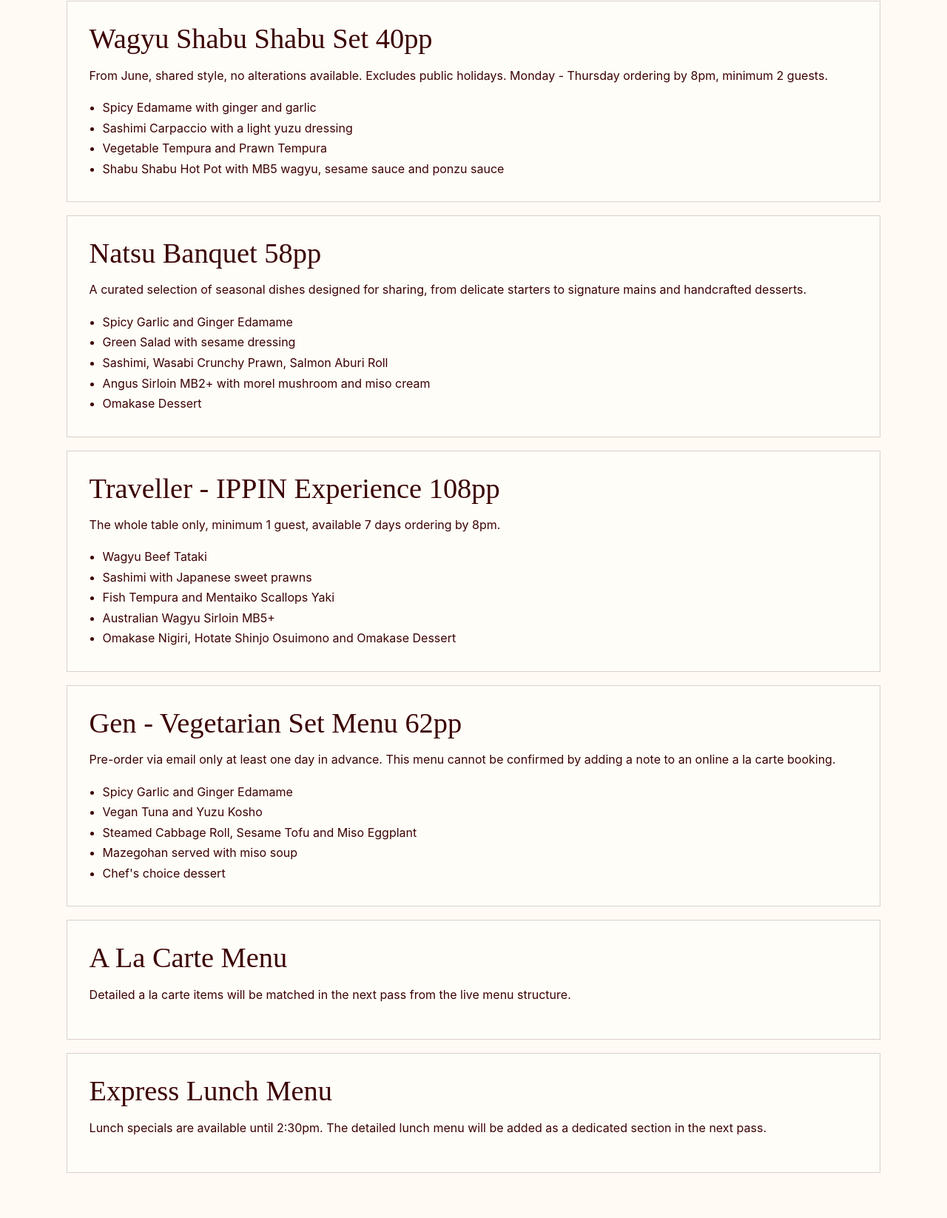
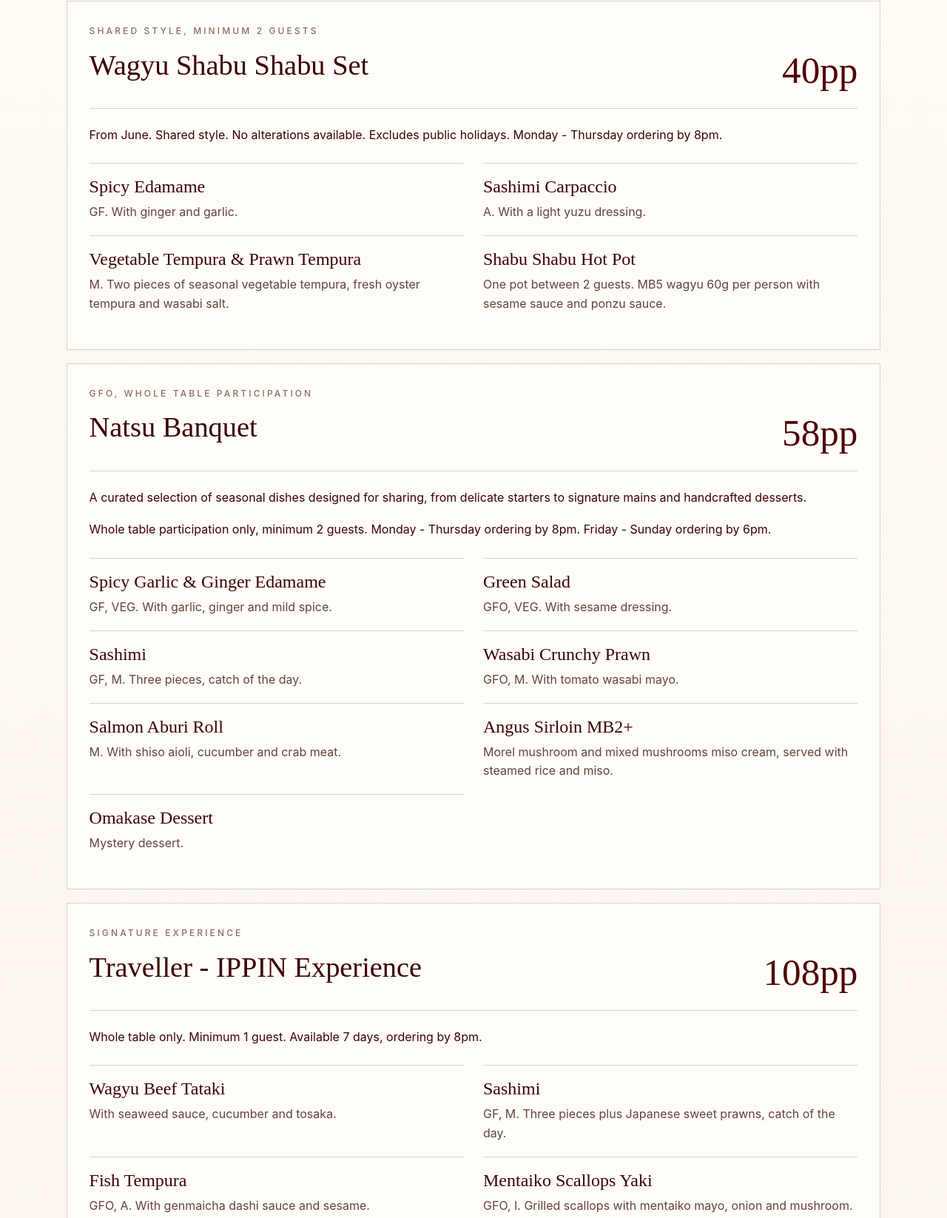
Before and after one commit to Russel1lTan/ippin_JR_mockWeb, a plain HTML site: page menu.html in a window 1280 px wide. Shown: the part 918-2564 px from the top of the page at 74% size. Drawn offline with Linux system fonts and the light colour scheme.

Commit message:
Expand full menu banquet content

```diff
--- a/menu.html
+++ b/menu.html
@@ -24,61 +24,91 @@
         </div>
         <img src="https://static.wixstatic.com/media/0e0390_82dffec8723f45d1ae2a62dec75133c5~mv2.jpeg/v1/fit/w_960,h_1442,q_90,enc_avif,quality_auto/0e0390_82dffec8723f45d1ae2a62dec75133c5~mv2.jpeg" alt="IPPIN banquet">
       </section>
-      <section class="content-section">
+      <section class="content-section menu-section">
         <nav class="menu-tabs" aria-label="Menu sections">
           <a href="#banquet">Banquet Menu</a><a href="#alacarte">A La Carte Menu</a><a href="#lunch">Express Lunch Menu</a><a href="#vegetarian">Vegetarian Option</a>
         </nav>
         <div class="menu-list">
           <article id="banquet" class="menu-block">
-            <h2>Wagyu Shabu Shabu Set 40pp</h2>
-            <p>From June, shared style, no alterations available. Excludes public holidays. Monday - Thursday ordering by 8pm, minimum 2 guests.</p>
-            <ul>
-              <li>Spicy Edamame with ginger and garlic</li>
-              <li>Sashimi Carpaccio with a light yuzu dressing</li>
-              <li>Vegetable Tempura and Prawn Tempura</li>
-              <li>Shabu Shabu Hot Pot with MB5 wagyu, sesame sauce and ponzu sauce</li>
-            </ul>
+            <div class="menu-block-heading">
+              <p class="eyebrow">Shared style, minimum 2 guests</p>
+              <h2>Wagyu Shabu Shabu Set</h2>
+              <strong>40pp</strong>
+            </div>
+            <p>From June. Shared style. No alterations available. Excludes public holidays. Monday - Thursday ordering by 8pm.</p>
+            <div class="dish-list">
+              <div class="dish-item"><h3>Spicy Edamame</h3><p>GF. With ginger and garlic.</p></div>
+              <div class="dish-item"><h3>Sashimi Carpaccio</h3><p>A. With a light yuzu dressing.</p></div>
+              <div class="dish-item"><h3>Vegetable Tempura & Prawn Tempura</h3><p>M. Two pieces of seasonal vegetable tempura, fresh oyster tempura and wasabi salt.</p></div>
+              <div class="dish-item"><h3>Shabu Shabu Hot Pot</h3><p>One pot between 2 guests. MB5 wagyu 60g per person with sesame sauce and ponzu sauce.</p></div>
+            </div>
           </article>
           <article class="menu-block">
-            <h2>Natsu Banquet 58pp</h2>
+            <div class="menu-block-heading">
+              <p class="eyebrow">GFO, whole table participation</p>
+              <h2>Natsu Banquet</h2>
+              <strong>58pp</strong>
+            </div>
             <p>A curated selection of seasonal dishes designed for sharing, from delicate starters to signature mains and handcrafted desserts.</p>
-            <ul>
-              <li>Spicy Garlic and Ginger Edamame</li>
-              <li>Green Salad with sesame dressing</li>
-              <li>Sashimi, Wasabi Crunchy Prawn, Salmon Aburi Roll</li>
-              <li>Angus Sirloin MB2+ with morel mushroom and miso cream</li>
-              <li>Omakase Dessert</li>
-            </ul>
+            <p>Whole table participation only, minimum 2 guests. Monday - Thursday ordering by 8pm. Friday - Sunday ordering by 6pm.</p>
+            <div class="dish-list">
+              <div class="dish-item"><h3>Spicy Garlic & Ginger Edamame</h3><p>GF, VEG. With garlic, ginger and mild spice.</p></div>
+              <div class="dish-item"><h3>Green Salad</h3><p>GFO, VEG. With sesame dressing.</p></div>
+              <div class="dish-item"><h3>Sashimi</h3><p>GF, M. Three pieces, catch of the day.</p></div>
+              <div class="dish-item"><h3>Wasabi Crunchy Prawn</h3><p>GFO, M. With tomato wasabi mayo.</p></div>
+              <div class="dish-item"><h3>Salmon Aburi Roll</h3><p>M. With shiso aioli, cucumber and crab meat.</p></div>
+              <div class="dish-item"><h3>Angus Sirloin MB2+</h3><p>Morel mushroom and mixed mushrooms miso cream, served with steamed rice and miso.</p></div>
+              <div class="dish-item"><h3>Omakase Dessert</h3><p>Mystery dessert.</p></div>
+            </div>
           </article>
           <article class="menu-block">
-            <h2>Traveller - IPPIN Experience 108pp</h2>
-            <p>The whole table only, minimum 1 guest, available 7 days ordering by 8pm.</p>
-            <ul>
-              <li>Wagyu Beef Tataki</li>
-              <li>Sashimi with Japanese sweet prawns</li>
-              <li>Fish Tempura and Mentaiko Scallops Yaki</li>
-              <li>Australian Wagyu Sirloin MB5+</li>
-              <li>Omakase Nigiri, Hotate Shinjo Osuimono and Omakase Dessert</li>
-            </ul>
+            <div class="menu-block-heading">
+              <p class="eyebrow">Signature experience</p>
+              <h2>Traveller - IPPIN Experience</h2>
+              <strong>108pp</strong>
+            </div>
+            <p>Whole table only. Minimum 1 guest. Available 7 days, ordering by 8pm.</p>
+            <div class="dish-list">
+              <div class="dish-item"><h3>Wagyu Beef Tataki</h3><p>With seaweed sauce, cucumber and tosaka.</p></div>
+              <div class="dish-item"><h3>Sashimi</h3><p>GF, M. Three pieces plus Japanese sweet prawns, catch of the day.</p></div>
+              <div class="dish-item"><h3>Fish Tempura</h3><p>GFO, A. With genmaicha dashi sauce and sesame.</p></div>
+              <div class="dish-item"><h3>Mentaiko Scallops Yaki</h3><p>GFO, I. Grilled scallops with mentaiko mayo, onion and mushroom.</p></div>
+              <div class="dish-item"><h3>Australian Wagyu Sirloin MB5+</h3><p>GFO. With miso butter, onion shallots sauces and pickle.</p></div>
+              <div class="dish-item"><h3>Omakase Nigiri</h3><p>GF, M. Catch of the day.</p></div>
+              <div class="dish-item"><h3>Hotate Shinjo Osuimono</h3><p>GF, M. Clean soup with seafood cake.</p></div>
+              <div class="dish-item"><h3>Omakase Dessert</h3><p>Mystery dessert.</p></div>
+            </div>
+            <aside class="pairing-card">
+              <h3>Wine Pairing Experience</h3>
+              <p>5-course wine and sake pairing 110pp</p>
+              <p>3-course wine pairing 60pp</p>
+            </aside>
           </article>
           <article id="vegetarian" class="menu-block">
-            <h2>Gen - Vegetarian Set Menu 62pp</h2>
-            <p>Pre-order via email only at least one day in advance. This menu cannot be confirmed by adding a note to an online a la carte booking.</p>
-            <ul>
-              <li>Spicy Garlic and Ginger Edamame</li>
-              <li>Vegan Tuna and Yuzu Kosho</li>
-              <li>Steamed Cabbage Roll, Sesame Tofu and Miso Eggplant</li>
-              <li>Mazegohan served with miso soup</li>
-              <li>Chef's choice dessert</li>
-            </ul>
+            <div class="menu-block-heading">
+              <p class="eyebrow">Pre-order via email only</p>
+              <h2>Gen - Vegetarian Set Menu</h2>
+              <strong>62pp</strong>
+            </div>
+            <p>To book the Vegetarian Set Menu, please email <a href="mailto:reservation@ippin-wv.com.au">reservation@ippin-wv.com.au</a>. Pre-order required at least one day in advance.</p>
+            <p>This menu is available by email booking only and cannot be booked through the online booking system. Adding a note to an online a la carte booking does not confirm this menu.</p>
+            <div class="dish-list">
+              <div class="dish-item"><h3>Spicy Garlic & Ginger Edamame</h3><p>GF, VEG. With garlic, ginger and mild spice.</p></div>
+              <div class="dish-item"><h3>Vegan Tuna & Yuzu Kosho</h3><p>Radish, tosaka seaweed and watermelon.</p></div>
+              <div class="dish-item"><h3>Steamed Cabbage Roll</h3><p>Kombu dashi sauce, carrot, gobo, lotus root, seaweed and fried spring onion.</p></div>
+              <div class="dish-item"><h3>Sesame Tofu</h3><p>Winter bamboo, edamame, Japanese taro and ginkgo.</p></div>
+              <div class="dish-item"><h3>Miso Eggplant</h3><p>Pink peppercorn.</p></div>
+              <div class="dish-item"><h3>Mazegohan</h3><p>Mixed mushrooms, truffle oil and shiso. Served with miso soup.</p></div>
+              <div class="dish-item"><h3>Omakase Dessert</h3><p>Chef's choice dessert.</p></div>
+            </div>
           </article>
           <article id="alacarte" class="menu-block">
             <h2>A La Carte Menu</h2>
-            <p>Detailed a la carte items will be matched in the next pass from the live menu structure.</p>
+            <p>The live page exposes this as a separate menu tab. The exact a la carte dishes will be added in the next pass once the dynamic menu data is extracted or supplied by the restaurant.</p>
           </article>
           <article id="lunch" class="menu-block">
             <h2>Express Lunch Menu</h2>
-            <p>Lunch specials are available until 2:30pm. The detailed lunch menu will be added as a dedicated section in the next pass.</p>
+            <p>Lunch specials are available until 2:30pm. The exact express lunch menu will be added as a dedicated section in the next pass.</p>
           </article>
         </div>
       </section>
--- a/styles.css
+++ b/styles.css
@@ -572,9 +572,68 @@ h3 {
   gap: 18px;
 }
 
-.menu-block ul {
-  margin: 16px 0 0;
-  padding-left: 18px;
+.menu-section {
+  background: linear-gradient(180deg, var(--paper), var(--cream));
+}
+
+.menu-block-heading {
+  display: grid;
+  grid-template-columns: 1fr auto;
+  gap: 12px 24px;
+  align-items: end;
+  padding-bottom: 22px;
+  margin-bottom: 22px;
+  border-bottom: 1px solid var(--line);
+}
+
+.menu-block-heading .eyebrow {
+  grid-column: 1 / -1;
+  margin-bottom: 0;
+}
+
+.menu-block-heading strong {
+  color: var(--wine);
+  font-family: "Times New Roman", Georgia, serif;
+  font-size: clamp(32px, 4vw, 58px);
+  font-weight: 300;
+  white-space: nowrap;
+}
+
+.dish-list {
+  display: grid;
+  grid-template-columns: repeat(2, minmax(0, 1fr));
+  gap: 0 26px;
+  margin-top: 24px;
+}
+
+.dish-item {
+  padding: 18px 0;
+  border-top: 1px solid var(--line);
+}
+
+.dish-item h3,
+.pairing-card h3 {
+  margin-bottom: 8px;
+  font-family: "Times New Roman", Georgia, serif;
+  font-size: 24px;
+}
+
+.dish-item p,
+.pairing-card p {
+  margin: 0;
+  color: #64423a;
+  line-height: 1.62;
+}
+
+.pairing-card {
+  margin-top: 26px;
+  padding: 22px;
+  background: var(--wine);
+  color: #fffaf3;
+}
+
+.pairing-card p {
+  color: inherit;
 }
 
 .feature-band {
@@ -668,7 +727,8 @@ h3 {
   .footer-main,
   .page-hero,
   .content-grid,
-  .feature-band {
+  .feature-band,
+  .dish-list {
     grid-template-columns: 1fr;
   }
 
@@ -726,4 +786,8 @@ h3 {
   .footer-bottom div {
     margin-top: 18px;
   }
+
+  .menu-block-heading {
+    grid-template-columns: 1fr;
+  }
 }
```
